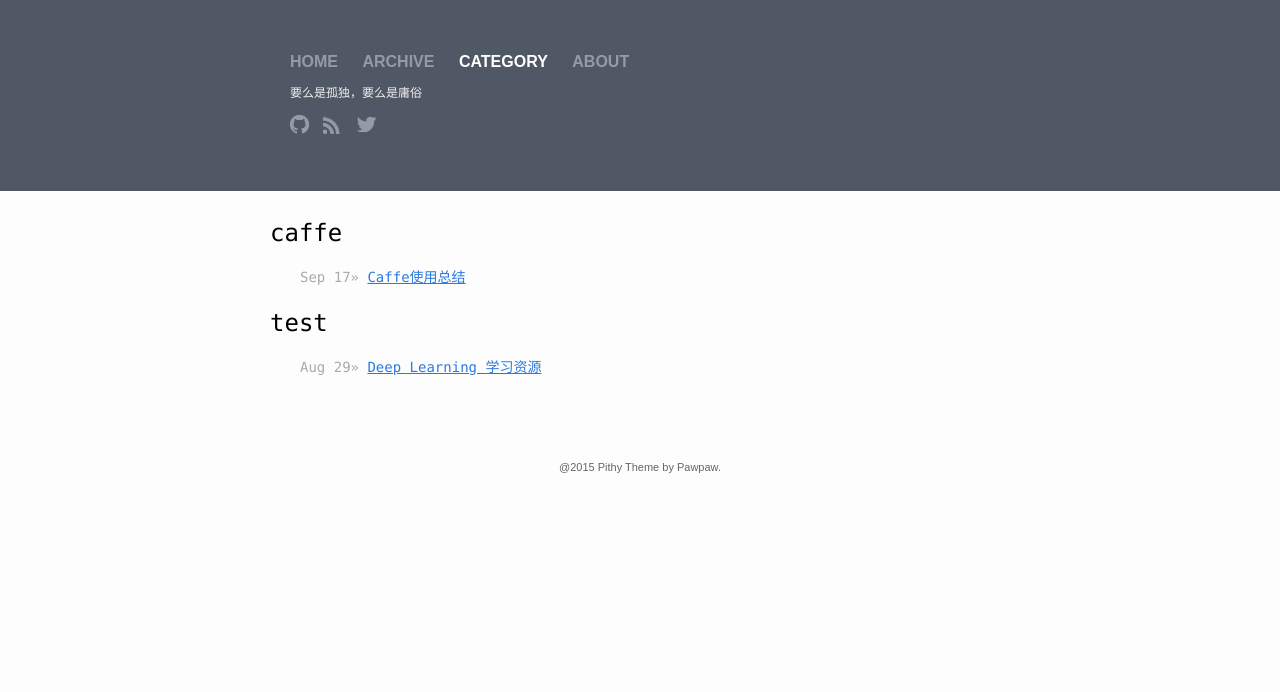
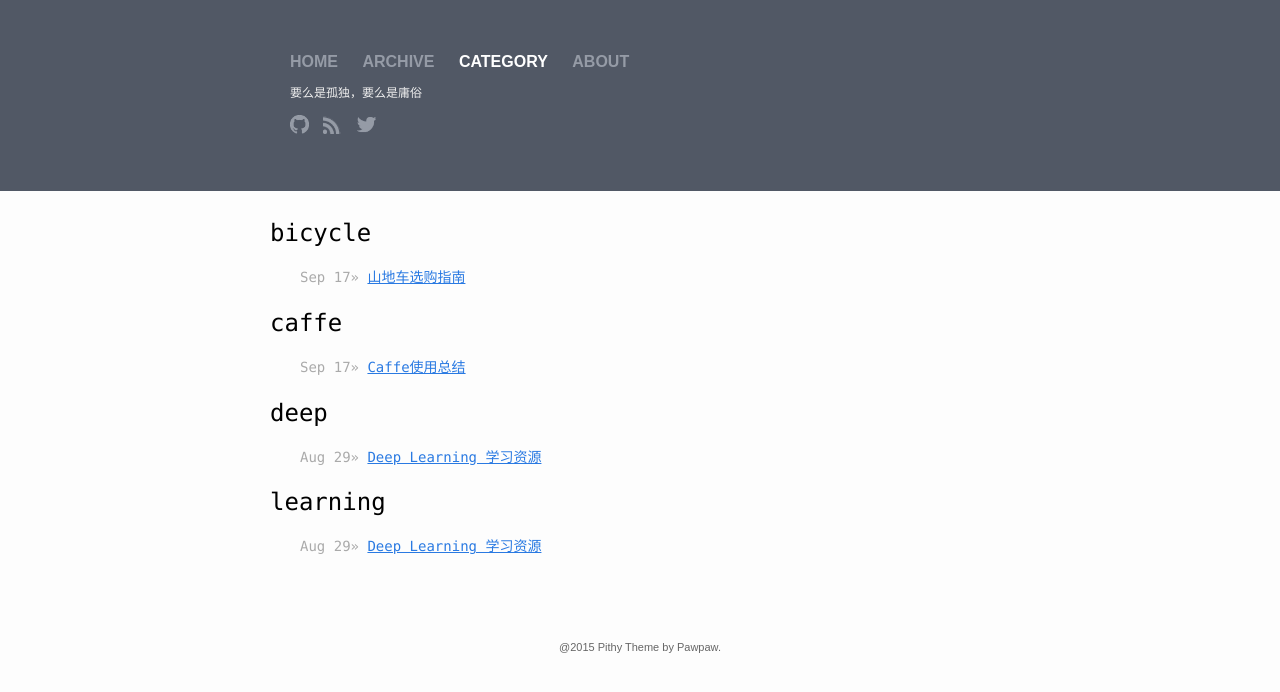
Before and after one commit to daijialun/daijialun.github.io, a Jekyll site: the page built from category.html, in a window 1280 px wide. Shown: the top 692 px of the page. Built offline with Jekyll 4.4.1, drawn with Linux system fonts in a browser that asks for light colours; part of the change alters nothing that is shown.

Commit message:
Add bicycle-buying

```diff
--- a/_posts/2015-09-17-deep-learning-source.markdown
+++ b/_posts/2015-09-16-deep-learning-source.markdown
@@ -2,7 +2,7 @@
 layout: post
 title:  "Deep Learning 学习资源"
 date:   2015-08-29
-categories: test
+categories: deep learning
 ---
 
 ## Deep Learning 学习资源总结
--- /dev/null
+++ b/_posts/2015-09-17-bicycle-buying.md
@@ -0,0 +1,62 @@
+---
+layout: post
+title:  "山地车选购指南"
+date:   2015-09-17
+categories: bicycle
+---
+
+
+## 山地车
+
+入门山地车，就是让新手认识山地车的构造及基本原理和掌握部分维修技术的车，况且入门级的山地车的强度几乎不能保证长时间的激烈运动。
+
+
+## 车架选择
+
+165~175cm，giant车架用S号，其他用17寸的车架
+
+175~185cm，18寸
+
+
+## 品牌的选择
+
+1. TREK
+
+    美国崔克，全球最大的自行车品牌，其产品价格从3000-500000不等。在中国目前还只是一个奢侈品的概念，20K元以下的车配置在同价位中偏低，尤其几千元级别的山地车，价值主要集中在其车架上。
+
+2. GIANT
+
+    台湾捷安特，中国最大的自行车品牌，**产品线非常广**。捷安特万元以上车型尤其是**软尾**(前后双避震车型)为全世界性价比最高的车型。捷安特XTC系列车架，是其铝合金车架的核心产品，很强的踩踏刚性，能量损失较小。
+
+3. MERIDA
+
+    台湾美利达，中国第二大的自行车品牌，更专注**山地车**研发，**勇士、公爵系列**车型，是进藏最多的车型。美利达的核心技术是HFS一次性液压成型技术，更注重舒适性和车架的造型工艺。其1000-4000价位的车销量位居全国同价位系列车型之首。业内流传着一句话：**5000以内买美利达，5000-10000买捷安特，10000以上自组，全避震车买捷安特。**
+
+
+## 随车工具
+
+- 内六角扳手，，常用的又6mm，5mm，4mm，必须选**质量好**的
+
+- 补胎：补胎片，胶水，小锉，气筒
+
+- 螺丝刀，T25碟片螺丝扳手
+
+- 头盔，手套，码表
+
+## 车型推荐
+
+- **1000-1300元** 为通勤代步，上下班、上下学用，速别18-21速，能适当进行稍远一些的骑行。
+
+    **推荐车型：** 勇士310，勇士350，追逐者系列，欧野系列。
+
+- **1300-1700元** 入门级山地车，不仅可以满足日常上下班、上下学、锻炼身体用，还能做为长途骑行用，速别21-24速，部分车型支持或已安装碟刹。
+
+    **推荐车型：**  勇士560，ATX670，ATX690
+
+- **1700-2900元**  城市娱乐级别，多半车型已安装机械碟刹，变速24速，长途和进藏的主力军，强度更高。最热销的要数公爵6XX系列和ATX 7XX系列。
+
+    **推荐车型：**  公爵600，公爵660，ATX 770D，ATLON3
+
+- **2800-4000元**  专业入门级别，捷安特的车架采用XTC顶级铝合金车架，美利达使用HFS一次性液压成型技术。减震前叉全部为油簧减震，部分车型已采用油压碟刹。适合人群：长途、越野人群。
+
+    **推荐车型：** 领航者550，挑战者350，挑战者360
```
Also changed, not shown: _posts/2015-09-17-caffe-usage.md (renamed from _posts/2015-09-18-caffe-usage.md).
